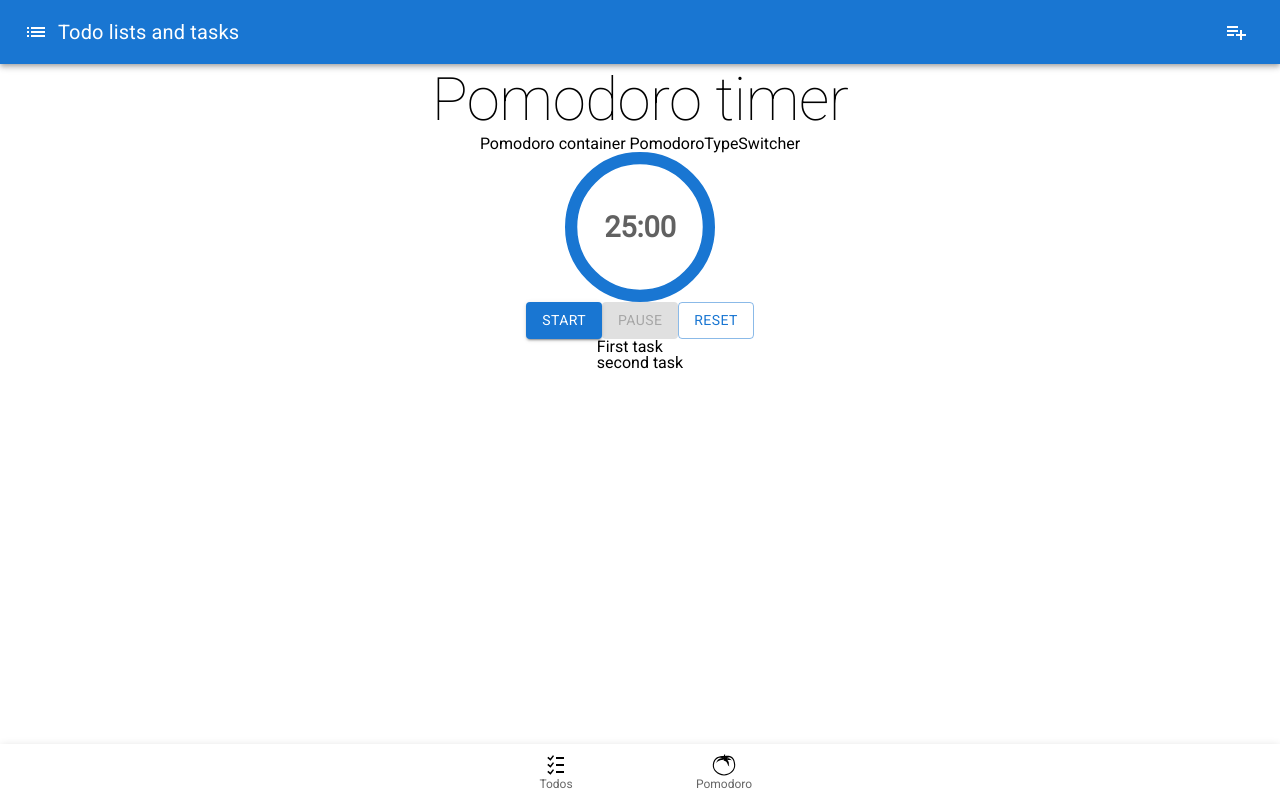
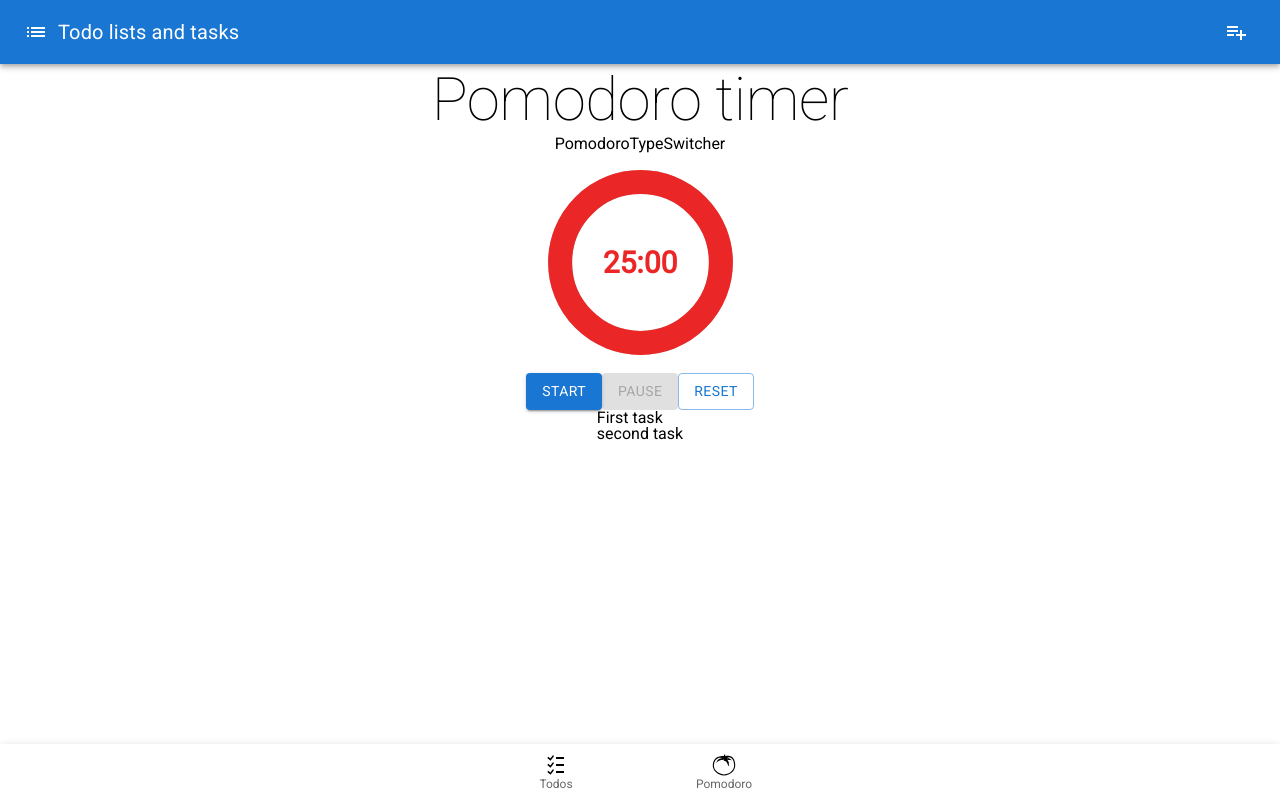
Before and after one commit to Les84Brest/MBSimpleToDo, a React (Create React App) app: page /pomodoro in a window 1280 px wide. Built offline with nearby package versions, Linux system fonts and the light colour scheme.

Commit message:
PomodoroMain: realized using useNow

```diff
--- a/src/components/Pomodoro/Pomodoro.tsx
+++ b/src/components/Pomodoro/Pomodoro.tsx
@@ -1,9 +1,25 @@
-import { FC } from "react";
+import { FC, useState } from "react";
+import PomodoroTypeSwitcher from '../PomodoryTypeSwitcher';
+import PomodoroTasks from '../PomodoroTasks';
+
+import PomodoroTimer from "../PomodoroTimer";
+
+export const POMODORO_TIME = 25 * 60 * 1000;
+export const SHORT_BREAK_TIME = 5 * 60 * 1000;
+export const LONG_BREAK_TIME = 15 * 60 * 1000;
+
 
 export const Pomodoro: FC = () => {
 
+
+
+
     return (
-        <> Pomodoro container </>
+        <>
+            <PomodoroTypeSwitcher />
+            <PomodoroTimer workTime={POMODORO_TIME} />
+            <PomodoroTasks tasks={['First task', 'second task']} />
+        </>
     )
 }
 export default Pomodoro;
--- a/src/components/Pomodoro/usePomodoro.tsx
+++ /dev/null
@@ -1,5 +0,0 @@
-
-
-export default function usePomodoro(){
-
-}
--- a/src/components/PomodoroDisplay/PomodoroDisplay.tsx
+++ /dev/null
@@ -1,45 +0,0 @@
-import { FC, useEffect, useState } from "react";
-import CircularProgress, {
-    CircularProgressProps,
-} from '@mui/material/CircularProgress';
-import { Typography, Box } from '@mui/material';
-import { styled } from '@mui/material/styles';
-
-
-type PomodoroDisplayProps = CircularProgressProps & { value: number, formatedTime: string };
-
-const PomodoroTime = styled('div')(({ theme }) => ({
-    padding: theme.spacing(1),
-    fontSize: '1.8rem',
-    fontWeight: 700,
-    color: theme.palette.grey[700],
-}));
-
-export const PomodoroDisplay: FC<PomodoroDisplayProps> = (props) => {
-
-
-    return (
-        <Box sx={{ position: 'relative', display: 'inline-flex' }}>
-            <CircularProgress size={150} variant="determinate" {...props} />
-            <Box
-                sx={{
-                    top: 0,
-                    left: 0,
-                    bottom: 0,
-                    right: 0,
-                    position: 'absolute',
-                    display: 'flex',
-                    alignItems: 'center',
-                    justifyContent: 'center',
-                }}
-            >
-
-                <PomodoroTime>
-                    {props.formatedTime}
-                </PomodoroTime>
-            </Box>
-        </Box>
-    );
-}
-
-export default PomodoroDisplay;
--- a/src/components/PomodoroDisplay/index.ts
+++ /dev/null
@@ -1 +0,0 @@
-export {default} from './PomodoroDisplay';
--- /dev/null
+++ b/src/components/PomodoroTimer/PomodoroTimer.tsx
@@ -0,0 +1,94 @@
+import { FC, useState } from "react";
+import styled from "@emotion/styled";
+import { formatTime } from "../../utils/formatTime";
+import { Box, Button } from "@mui/material";
+import { useNow } from "../../hooks/useNow";
+
+const STROKE_LENGTH = 631.14;
+
+type PomodoroTimerProps = {
+    workTime: number
+};
+
+const PomodoroCircle = styled.div`
+    display: flex;
+    justify-content: center;
+    align-items: center;
+    position: relative;
+`;
+
+const PomodoroTime = styled.div`
+    font-weight: 700;
+    font-size: 30px;
+    line-height: 1;
+    position: absolute;
+    color: #eb2626;
+`;
+
+export const PomodoroTimer: FC<PomodoroTimerProps> = ({ workTime }) => {
+    const [isRunning, setIsRunning] = useState<boolean>(false);
+    const [isPause, setIsPause] = useState<boolean>(false);
+    const [startAt, setStartAt] = useState<null | number>(null);
+
+    const disablePomodoro = (time: number) => {
+        if (timeLeft < 1000) {
+            setIsRunning(false);
+            setStartAt(null);
+            alert('Время вышло. Отдохни!');
+        }
+    }
+
+    const now = useNow(1000, isRunning, disablePomodoro);
+    const passedTime = now - (startAt ?? now);
+
+    const timeLeft = workTime - passedTime;
+    const handleStart = () => {
+        if (isPause) {
+            setIsPause(false);
+            setIsRunning(true);
+
+            return;
+        }
+
+        setIsRunning(true);
+        setStartAt(Date.now());
+    };
+
+    const handlePause = () => {
+        setIsRunning(false);
+        setIsPause(true);
+    };
+
+    const handleReset = () => {
+        setIsRunning(false);
+        setStartAt(null);
+    };
+
+
+    const getPersentComplete = () => { return timeLeft / workTime; }
+
+
+    const calculateStrokeLength = (): number => {
+        return STROKE_LENGTH - STROKE_LENGTH * getPersentComplete();
+    }
+
+    return (
+        <>
+            <PomodoroCircle>
+                <svg width="221" height="221" viewBox="-27.625 -27.625 276.25 276.25" version="1.1" xmlns="http://www.w3.org/2000/svg" style={{ transform: 'rotate(-90deg)' }}>
+                    <circle r="100.5" cx="110.5" cy="110.5" fill="transparent" stroke="#c3bbbb" stroke-width="30" stroke-dasharray="631.14px" stroke-dashoffset="0"></circle>
+                    <circle r="100.5" cx="110.5" cy="110.5" stroke="#eb2626" stroke-width="30" stroke-linecap="butt" stroke-dashoffset={calculateStrokeLength()} fill="transparent" stroke-dasharray="631"></circle>
+                </svg>
+                <PomodoroTime>{formatTime(timeLeft)}</PomodoroTime>
+            </PomodoroCircle>
+            <Box>
+                <Button variant="contained" onClick={handleStart} disabled={isRunning}> Start</Button>
+                <Button variant="contained" onClick={handlePause} disabled={!isRunning}> Pause</Button>
+                <Button onClick={handleReset} variant="outlined">Reset</Button>
+            </Box>
+        </>
+    )
+}
+
+
+export default PomodoroTimer;
--- /dev/null
+++ b/src/components/PomodoroTimer/index.ts
@@ -0,0 +1 @@
+export { default } from './PomodoroTimer';
--- a/src/components/PomodoryTypeSwitcher/types.ts
+++ b/src/components/PomodoryTypeSwitcher/types.ts
@@ -1,9 +1,9 @@
 import { ValueOf } from "../../types/types";
 
 const pomodoroTypes = {
-    POMODORO: 'pomodoro',
-    SHORT_BREAK: 'short_breack',
-    LONG_BREAK: 'long_breack'
+    POMODORO: 'POMODORO',
+    SHORT_BREAK: 'SHORT_BREAK',
+    LONG_BREAK: 'LONG_BREAK'
 } as const;
 
 type PomodoroTypes =  ValueOf<typeof pomodoroTypes>;
--- /dev/null
+++ b/src/hooks/useNow.tsx
@@ -0,0 +1,29 @@
+import { useLayoutEffect, useRef, useState } from "react";
+
+type UseNowCb = (timestamp: number) => void;
+
+export function useNow(updateInterval: number, enabled: boolean, cb: UseNowCb) {
+    const cbRef = useRef<UseNowCb>(cb);
+    cbRef.current = cb;
+    const [now, setNow] = useState<number>(Date.now());
+
+    useLayoutEffect(() => {
+        if (!enabled) {
+            return;
+        }
+
+        setNow(Date.now());
+        cbRef.current?.(Date.now());
+
+        const interval = setInterval(() => {
+            setNow(Date.now());
+            cbRef.current?.(Date.now());
+        }, updateInterval);
+
+        return () => {
+            clearInterval(interval);
+        };
+    }, [updateInterval, enabled]);
+
+    return now;
+}
--- a/src/pages/PomodoroPage.tsx
+++ b/src/pages/PomodoroPage.tsx
@@ -1,88 +1,16 @@
 import { Button, Container, Typography, Box } from '@mui/material';
 import React, { useState, useEffect, FC } from 'react';
-import PomodoroTypeSwitcher from '../components/PomodoryTypeSwitcher/PomodoryTypeSwitcher';
-import PomodoroDisplay from '../components/PomodoroDisplay';
-import PomodoroTasks from '../components/PomodoroTasks';
-import { formatTime } from "../utils/formatTime";
+
 import Pomodoro from '../components/Pomodoro';
 
-const POMODORO_INTERVAL = 25;
-const SHORT_BREAK_INTERVAL = 5;
-const LONG_BREAK_INTERVAL = 15;
-
-type IntervalTimeout = ReturnType<typeof setInterval> | null;
-
 export const PomodoroPage: FC = () => {
-    const [timeLeft, setTimeLeft] = useState<number>(25 * 60); // Initial work time in seconds
-    const [isRunning, setIsRunning] = useState<boolean>(false);
-    const [isBreak, setIsBreak] = useState<boolean>(false);
-    const [intervalId, setIntervalId] = useState<NodeJS.Timer | null>(null);
-
-    useEffect(() => {
-        const tick = () => {
-            setTimeLeft((prevTimeLeft) => prevTimeLeft - 1);
-        };
-
-        if (isRunning) {
-            setIntervalId(setInterval(tick, 1000));
-        } else {
-            clearInterval(intervalId as NodeJS.Timer);
-        }
-
-        return () => clearInterval(intervalId as NodeJS.Timer); // Clear interval on unmount
-    }, [isRunning]);
-
-    const handleStart = () => {
-        setIsRunning(true);
-    };
-
-    const handlePause = () => {
-        setIsRunning(false);
-    };
-
-    const handleReset = () => {
-        setTimeLeft(25 * 60);
-        setIsRunning(false);
-        setIsBreak(false);
-    };
-
-    const handleBreak = () => {
-        setIsBreak(true);
-        setTimeLeft(5 * 60); // Set break time
-        handleStart();
-    };
-
-    const handleSession = () => {
-        setIsBreak(false);
-        setTimeLeft(25 * 60); // Set work time
-        handleStart();
-    };
-
-    const handleTimeComplete = () => {
-        if (isBreak) {
-            handleSession();
-        } else {
-            handleBreak();
-        }
-    };
-
-    const getProgressValue = () => Math.trunc((timeLeft / (25 * 60)) * 100)
 
     return (
         <Container>
             <Box sx={{ display: 'flex', justifyContent: 'center', alignItems: 'center', flexDirection: 'column' }}>
 
                 <Typography variant='h2' sx={{ textAlign: 'center' }}>Pomodoro timer</Typography>
-                <Pomodoro/>
-                <PomodoroTypeSwitcher />
-                <PomodoroDisplay value={getProgressValue()} formatedTime={formatTime(timeLeft)} />
-                <Box>
-                    <Button variant="contained" onClick={handleStart} disabled={isRunning}> Start</Button>
-                    <Button variant="contained" onClick={handlePause} disabled={!isRunning}> Pause</Button>
-                    <Button onClick={handleReset} variant="outlined">Reset</Button>
-                </Box>
-                {isRunning && !timeLeft && <button onClick={handleTimeComplete}>Next</button>}
-                <PomodoroTasks tasks={['First task', 'second task']}/>
+                <Pomodoro />
             </Box>
         </Container>
     );
--- a/src/utils/formatTime.ts
+++ b/src/utils/formatTime.ts
@@ -1,5 +1,7 @@
 export function formatTime(time: number) {
-    const minutes = Math.floor(time / 60);
-    const seconds = time % 60;
-    return `${minutes.toString().padStart(2, '0')}:${seconds.toString().padStart(2, '0')}`;
+    const timeInSeconds = time / 1000;
+    const minutes = Math.floor(timeInSeconds / 60);
+    const seconds = Math.floor(timeInSeconds % 60);
+
+    return `${minutes.toString().padStart(2, '0')}:${seconds.toFixed(0).toString().padStart(2, '0')}`;
 }
```
